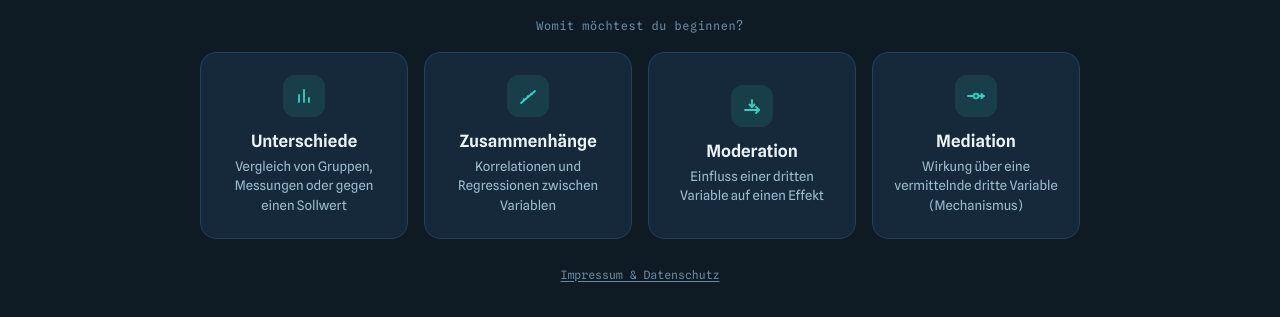
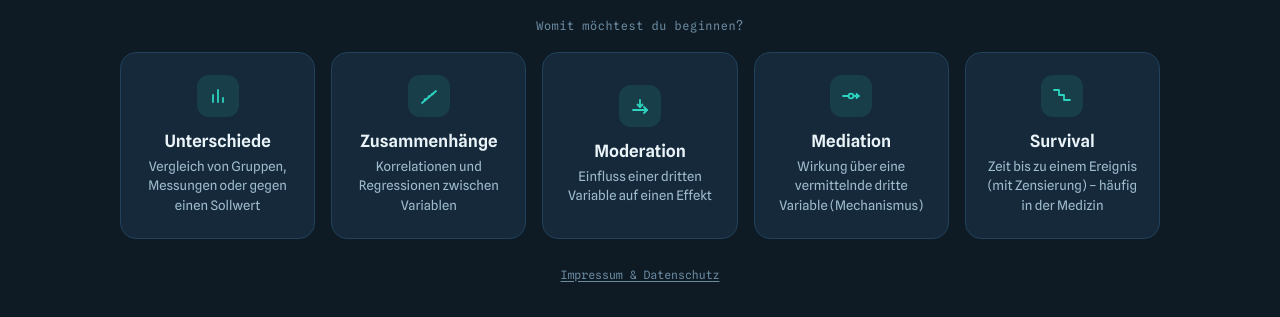
Before and after one commit to daniel-dorji-gratzer/methoden-navigator, a plain HTML site: page index.html in a window 1280 px wide. Shown: the part 382-699 px from the top of the page. Drawn offline with Linux system fonts and the light colour scheme.

Commit message:
Stufe 4c: Survival als 5. Einstieg (Kaplan-Meier / Log-Rank / Cox)
- r_kaplanmeier/r_logrank/r_cox auf 'Geplant' (jetzt in methods.js, 41 Methoden).
- Survival-Baum: ein Wurzelknoten mit drei Zielen (Verlauf schaetzen /
  Gruppen vergleichen / Praediktoren modellieren) -> je ein Verfahren.
- Manifest-Eintrag 'survival' mit Stufenkurven-Icon; NODE_SHORT.
- Karten-Grid fuer 5 Karten verbreitert (max-width 1040).

Co-Authored-By: Claude Fable 5 <noreply@anthropic.com>

```diff
--- a/data/methods.js
+++ b/data/methods.js
@@ -204,6 +204,25 @@ window.METHODS = {
     "check": "Mediation (Mechanismus: UV→M→AV) ist von Moderation (Bedingung: Effekt variiert je nach Moderator) zu unterscheiden – häufige Verwechslung.",
     "how": "Die Mediationsanalyse zerlegt den Gesamteffekt einer UV auf die AV in einen <b>direkten</b> Pfad und einen <b>indirekten</b> Pfad über einen Mediator (UV → M → AV) und prüft so, ob der Effekt ganz oder teilweise über diese Zwischenvariable vermittelt wird. Den Indirekteffekt schätzt die moderne Praxis über <b>bootstrap-basierte Konfidenzintervalle</b> statt über den älteren Sobel-Test. Sie steht hier, wenn ein vermittelnder Mechanismus geprüft werden soll. Wichtig ist die Abgrenzung zur Moderation: Mediation fragt nach dem Mechanismus (wie/warum), Moderation nach der Bedingung (für wen/wann der Effekt variiert)."
   },
+  "r_kaplanmeier": {
+    "name": "Kaplan-Meier-Schätzer",
+    "why": "Deskriptive Schätzung der Überlebensfunktion über die Zeit, wenn für manche Fälle der Endpunkt nicht erreicht ist (Zensierung) – Grundbaustein der Survival-Analyse.",
+    "check": "Für den Vergleich von Überlebenskurven zwischen Gruppen → Log-Rank-Test. Für Prädiktoreffekte → Cox-Regression.",
+    "how": "Der Kaplan-Meier-Schätzer berechnet die <b>Überlebensfunktion</b> als Treppenkurve: An jedem Ereigniszeitpunkt wird der Anteil der weiterhin „Überlebenden“ aktualisiert, wobei <b>zensierte</b> Fälle (Endpunkt nicht beobachtet) korrekt nur bis zu ihrem Ausscheiden zählen. So nutzt er auch unvollständige Verläufe, statt sie zu verwerfen. Er steht hier als deskriptiver Grundbaustein der Survival-Analyse, wenn die AV eine Zeit bis zum Ereignis ist. Für den Vergleich von Überlebenskurven zwischen Gruppen folgt der Log-Rank-Test, für Prädiktoreffekte die Cox-Regression."
+  },
+  "r_logrank": {
+    "name": "Log-Rank-Test",
+    "why": "Vergleicht die Überlebenskurven von zwei oder mehr Gruppen auf Gleichheit – das Survival-Pendant zum Gruppenvergleich.",
+    "check": "Beschreibt Unterschiede, ohne Prädiktoren zu quantifizieren. Für adjustierte Effekte/Kovariaten → Cox-Regression.",
+    "how": "Der Log-Rank-Test vergleicht <b>Überlebenskurven</b> mehrerer Gruppen, indem er an jedem Ereigniszeitpunkt die beobachtete mit der unter Gleichheit erwarteten Ereigniszahl je Gruppe vergleicht und diese Differenzen über die Zeit aufsummiert. Er ist damit das Survival-Pendant zum Gruppenvergleich und berücksichtigt Zensierung. Er steht hier, wenn zwei oder mehr Gruppen hinsichtlich ihres Überlebensverlaufs verglichen werden sollen. Er sagt nur, <b>ob</b> sich die Kurven unterscheiden – für adjustierte Effekte oder Kovariaten ist die Cox-Regression nötig."
+  },
+  "r_cox": {
+    "name": "Cox-Regression (Proportional Hazards)",
+    "why": "Modelliert den Einfluss mehrerer Prädiktoren auf die Hazard-Rate (Ereignisrisiko über die Zeit), mit Zensierung – das Regressionsmodell der Survival-Analyse.",
+    "check": "Setzt proportionale Hazards voraus; bei Verletzung sind zeitabhängige Kovariaten oder erweiterte Modelle nötig.",
+    "how": "Die Cox-Regression modelliert die <b>Hazard-Rate</b> (das momentane Ereignisrisiko über die Zeit) als Produkt aus einer unspezifizierten Basis-Hazard und dem Einfluss der Prädiktoren; deren Koeffizienten lassen sich als <b>Hazard Ratios</b> deuten. Weil die Form der Basis-Hazard offenbleibt, ist sie flexibel und nutzt zensierte Daten. Sie steht hier, wenn mehrere Prädiktoren gleichzeitig auf eine Zeit-bis-Ereignis-AV bezogen werden sollen – das Regressionsmodell der Survival-Analyse. Sie setzt <b>proportionale Hazards</b> voraus; ist diese Annahme verletzt, braucht es zeitabhängige Kovariaten oder erweiterte Modelle.",
+    "warn": true
+  },
   "r_ttest_1s": {
     "name": "Einstichproben-t-Test",
     "why": "Metrische Variable aus einer einzigen Stichprobe, die gegen einen theoretisch erwarteten Mittelwert μ₀ geprüft wird (z. B. Testwert gegen Normwert) – bei normalverteilten Daten ist das der Einstichproben-t-Test.",
--- a/data/roots.js
+++ b/data/roots.js
@@ -33,5 +33,13 @@ window.ROOTS = [
     "label": "Mediationshypothesen",
     "desc": "Wirkung über eine vermittelnde dritte Variable (Mechanismus)",
     "icon": "<svg viewBox=\"0 0 22 22\" fill=\"none\" stroke=\"currentColor\" stroke-width=\"1.8\" stroke-linecap=\"round\" stroke-linejoin=\"round\"><circle cx=\"11\" cy=\"11\" r=\"2.4\"/><line x1=\"3\" y1=\"11\" x2=\"8\" y2=\"11\"/><line x1=\"14\" y1=\"11\" x2=\"19\" y2=\"11\"/><path d=\"M16.5 9l2 2-2 2\"/></svg>"
+  },
+  {
+    "id": "survival",
+    "title": "Survival",
+    "short": "Survival",
+    "label": "Survival-Analyse",
+    "desc": "Zeit bis zu einem Ereignis (mit Zensierung) – häufig in der Medizin",
+    "icon": "<svg viewBox=\"0 0 22 22\" fill=\"none\" stroke=\"currentColor\" stroke-width=\"1.8\" stroke-linecap=\"round\" stroke-linejoin=\"round\"><path d=\"M3 5h5v5h5v5h6\"/></svg>"
   }
 ];
--- a/data/trees.js
+++ b/data/trees.js
@@ -631,5 +631,32 @@ window.TREES = {
         ]
       }
     }
+  },
+  "survival": {
+    "start": "surv_start",
+    "nodes": {
+      "surv_start": {
+        "tag": "Fragestellung",
+        "q": "Du hast Zeit-bis-Ereignis-Daten (mit Zensierung) – was ist dein Ziel?",
+        "hint": "Survival-Analyse: Ergebnis ist die Zeit bis zu einem Ereignis; für manche Fälle ist der Endpunkt nicht beobachtet (Zensierung).",
+        "opts": [
+          {
+            "label": "Den Überlebensverlauf beschreiben/schätzen",
+            "crumb": "Verlauf schätzen",
+            "go": "r_kaplanmeier"
+          },
+          {
+            "label": "Überlebenskurven zwischen Gruppen vergleichen",
+            "crumb": "Gruppen vergleichen",
+            "go": "r_logrank"
+          },
+          {
+            "label": "Einfluss mehrerer Prädiktoren auf das Risiko modellieren",
+            "crumb": "Prädiktoren",
+            "go": "r_cox"
+          }
+        ]
+      }
+    }
   }
 };
--- a/index.html
+++ b/index.html
@@ -386,8 +386,8 @@
     color:var(--ink-faint);margin:30px 0 16px;
   }
   .wel-cards{
-    display:grid;grid-template-columns:repeat(auto-fit,minmax(190px,1fr));gap:16px;
-    width:100%;max-width:880px;
+    display:grid;grid-template-columns:repeat(auto-fit,minmax(185px,1fr));gap:16px;
+    width:100%;max-width:1040px;
   }
   .wel-card{
     text-align:center;cursor:pointer;font-family:inherit;
@@ -930,7 +930,9 @@ const NODE_SHORT = {
   // Moderation
   m_av:"AV-Niveau?", m_uv:"UV-Art?", m_uvkat_mod:"Moderator?", m_uvmet_mod:"Moderator?",
   // Mediation
-  med_start:"Mediation?"
+  med_start:"Mediation?",
+  // Survival
+  surv_start:"Survival?"
 };
 function nodeLabel(id){ return NODE_SHORT[id] || (TREES[currentRoot].nodes[id]||{}).tag || id; }
 
```
